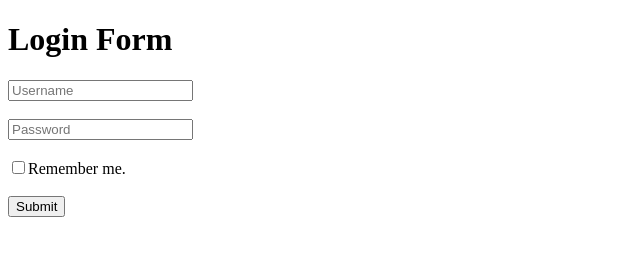
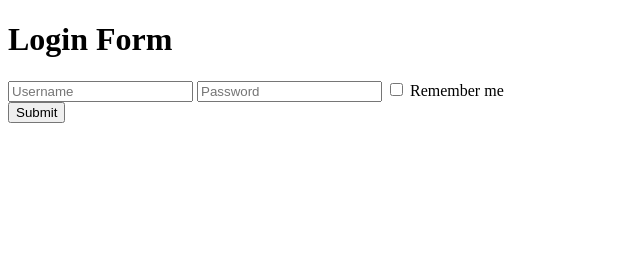
Before and after one commit to acciojob/remember-me-login-form-Rajatx7, a website: page main.html in a window 1280 px wide. Shown: the whole page, without its empty margins (0-640 px from the left). Drawn offline with Linux system fonts and the light colour scheme.

Commit message:
created a submission

```diff
--- a/main.html
+++ b/main.html
@@ -8,23 +8,12 @@
 
 <body>
 	<!-- the entire body must be written by student -->
-	  <h1>Login Form</h1>
+     <h1>Login Form</h1>
     <form id="loginForm">
-      <input type="text" , placeholder="Username" , id="username" />
-      <br />
-      <br />
-      <input type="password" placeholder="Password" id="password" />
-
-
-      <br />
-      <br />
-      <input type="checkbox" id="checkbox" /><label for="checkbox"
-        >Remember me.</label
-      >
-
-      <br />
-      <br />
-      <input type="submit" id="submit" value="Submit" />
+        <input type="text" id="username" placeholder="Username">
+        <input type="password" id="password" placeholder="Password">
+        <input type="checkbox" id="checkbox"> Remember me <br>
+        <input type="submit" id="submit" value="Submit">
     </form>
 
     <script type="text/javascript" src="./script.js">
```
